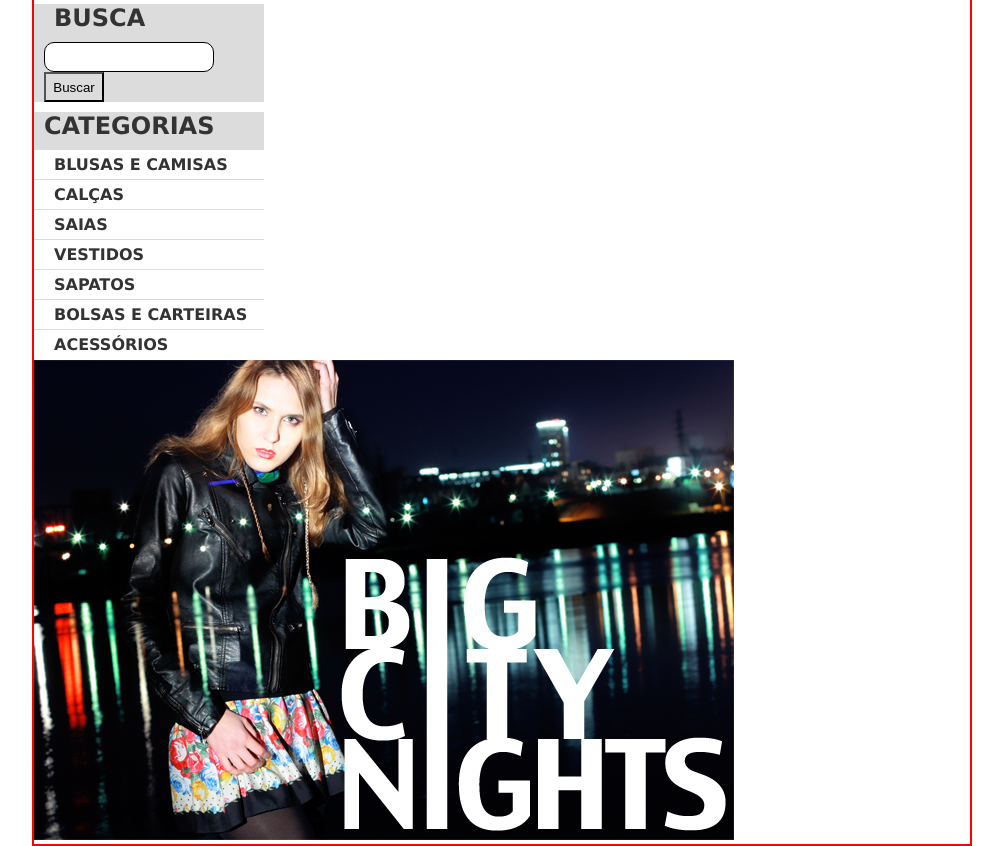
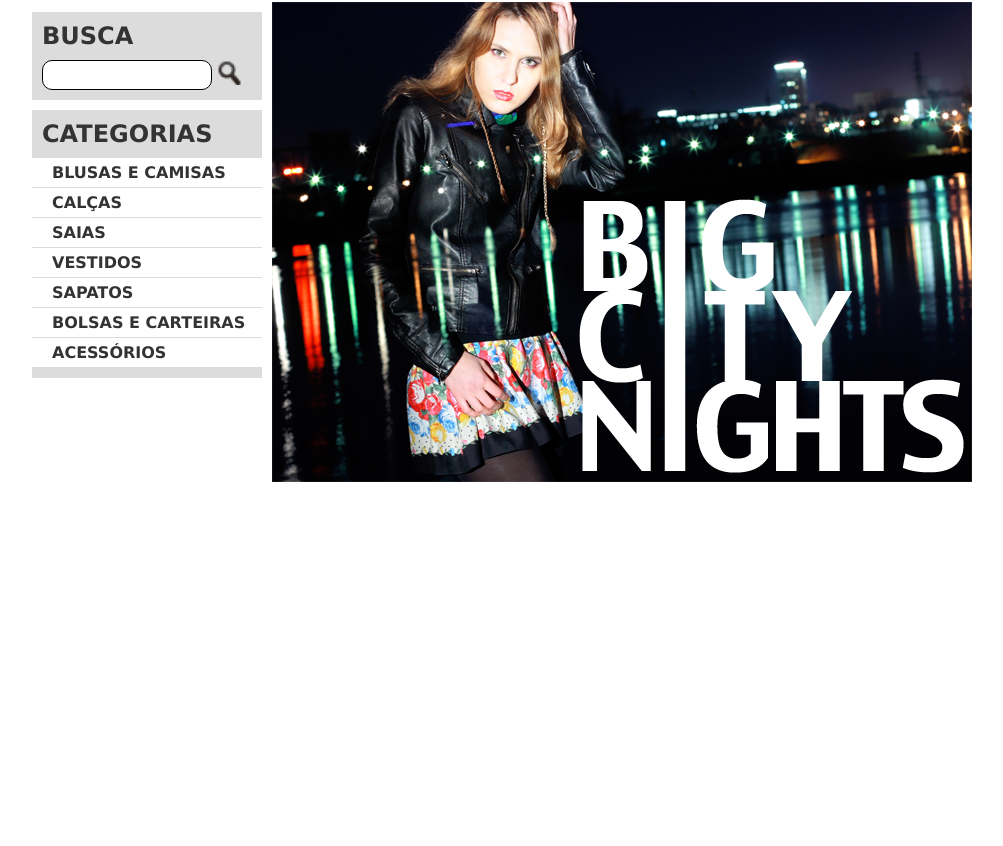
Before and after one commit to NunoRicardoPinto/MIRROR-FASHION, a plain HTML site: page Revisão MIRROR/index.html in a window 1280 px wide. Shown: the part 97-943 px from the top of the page, without its empty margins (138-1141 px from the left). After the commit the page ends 800 px from the top, so only its background shows below. Drawn offline with Linux system fonts and the light colour scheme.

Commit message:
Adicionei uma imagem do icone de pesquisa, e dei avanços na área de categórias que mosrtra todos os produtos por classes e fiz com que a imagem do banner de destaque ficasse ao lado da area e pesquisa e categorias. Foi bom ver o efeito de aplicar o float em dois elementos um abaixo do outro e ver o efeito de umm quando tem a propriedade clear nele; fazendo o logo abaxo se posicionar ao seu lado.......    Mas fico surpreso pela mudança de posição que ele tem quando definimos uma borda nele quebrando totalmente a posição dsejada e voltand de novo abaixo de todos os outrs elementos. Preciso descubrir o que se passa e documentrar no que commit quando conseguir entender e resolver isso.

```diff
--- a/Revisão MIRROR/css/index.css
+++ b/Revisão MIRROR/css/index.css
@@ -86,13 +86,37 @@ header {
     height: 30px;
     border-radius: 10px;
     border: 1px solid black;
+    margin-right: 5px;
 
 }
 
 .busca button{
-    width: 60px;
-    height: 30px;
+    width: 25px;
+    height: 25px;
     text-align: center;
     background-color: transparent;
+    background-image: url(../img/busca.png);
+    background-repeat: no-repeat;
+    text-indent: -999px;
+    background-size: 100%;
+    border-style: none;
 
 }
+
+.busca form{
+  display: flex;
+}
+
+.busca,
+.menu-categorias{
+  float: left;
+}
+
+.menu-categorias{
+  clear: left;
+  padding-bottom: 10px;
+}
+
+.destaque{
+  margin-top: 10px;
+}
--- a/Revisão MIRROR/index.html
+++ b/Revisão MIRROR/index.html
@@ -8,7 +8,7 @@
     <title>Mirror Fashion</title>
 </head>
 
-<body style="border: 2px solid red;">
+<body>
     <header class="container">
         <img src="./img/logo.png" alt="">
 
@@ -30,8 +30,8 @@
 
     <section class="container destaque">
         <div class="busca">
+            <h2>Busca</h2>
             <form action="">
-                <h2>Busca</h2>
                 <input type="search">
                 <button>Buscar</button>
             </form>
```
Also changed, not shown: Revisão MIRROR/img/busca.png (added).
